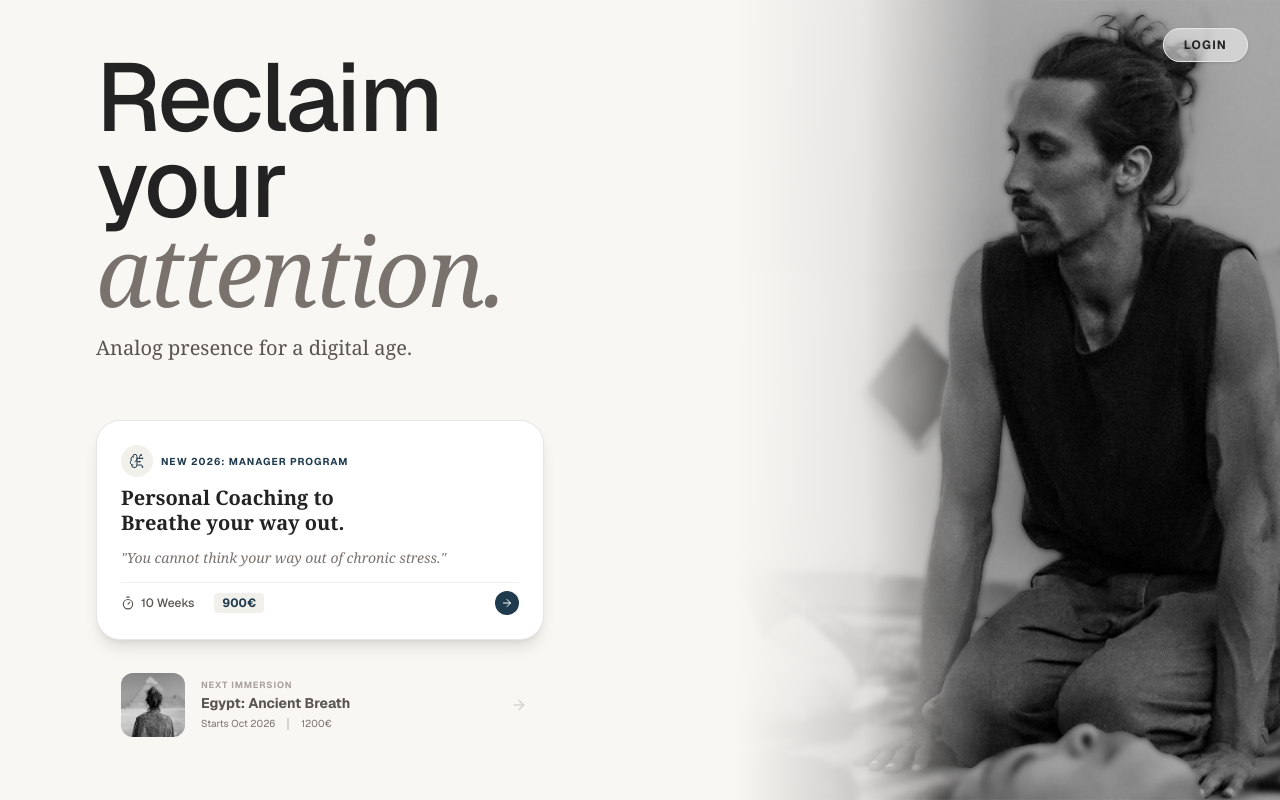
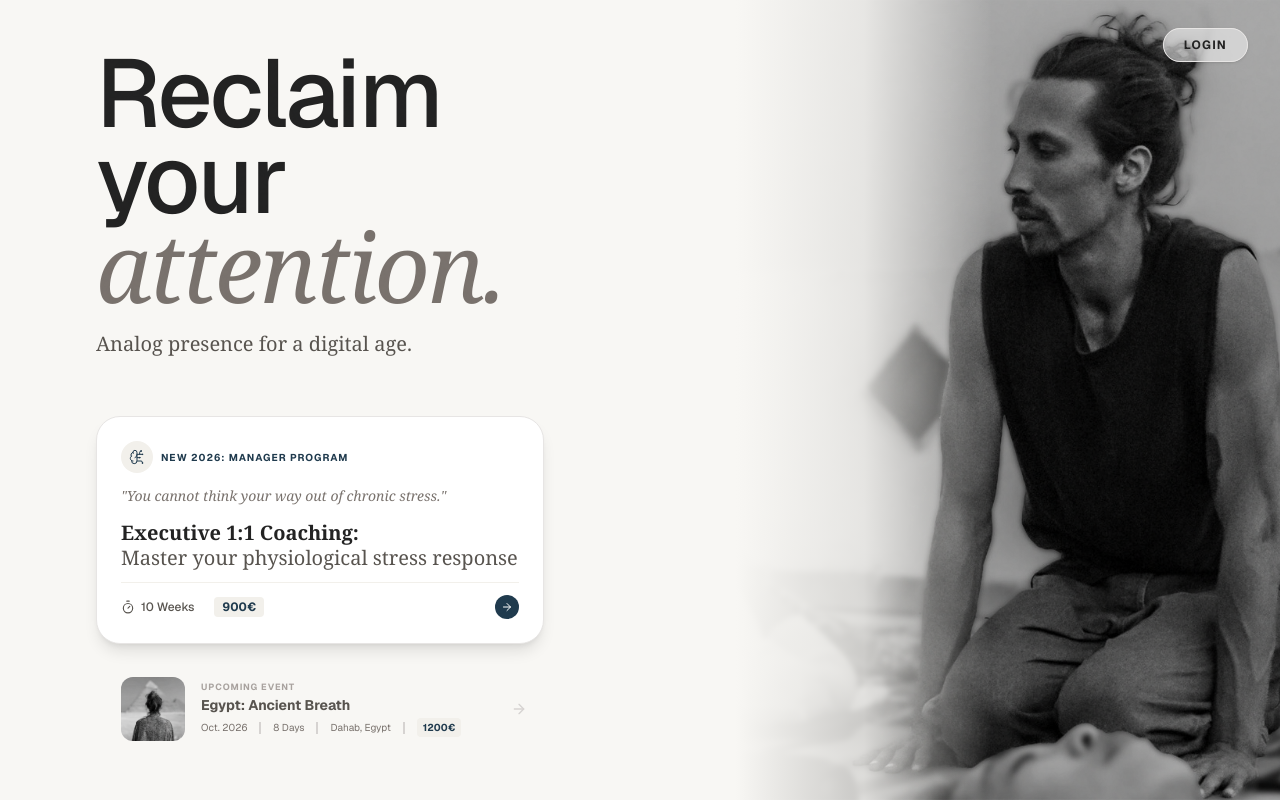
Before and after one commit to Deckard-Evrloot/breathing-with-pascal, a Next.js app: page / in a window 1280 px wide. Shown: the top 800 px of the page. Built offline with nearby package versions, Linux system fonts and the light colour scheme.

Commit message:
feat: polish hero card content and remove invalid cache bust

```diff
--- a/src/app/page.tsx
+++ b/src/app/page.tsx
@@ -60,26 +60,27 @@ export default function Home() {
                   <div className="flex flex-col p-6 rounded-3xl border border-[#E7E5E4] bg-white shadow-lg hover:shadow-xl hover:border-[#1F3A4D]/20 transition-all duration-300 relative overflow-hidden">
 
                     {/* Integrated Header */}
-                    <div className="flex items-center justify-between mb-2">
-                      <div className="flex items-center gap-2">
-                        <div className="w-8 h-8 rounded-full bg-[#F2F0EB] flex items-center justify-center shrink-0">
-                          <BrainCircuit className="w-4 h-4 text-[#1F3A4D]" strokeWidth={1.5} />
-                        </div>
-                        <span className="text-[10px] font-bold tracking-widest text-[#1F3A4D] uppercase">New 2026: Manager Program</span>
+                    <div className="flex items-center gap-2 mb-3">
+                      <div className="w-8 h-8 rounded-full bg-[#F2F0EB] flex items-center justify-center shrink-0">
+                        <BrainCircuit className="w-4 h-4 text-[#1F3A4D]" strokeWidth={1.5} />
                       </div>
-                      {/* <Sparkles className="w-4 h-4 text-[#EDA76B]" /> */}
+                      <span className="text-[10px] font-bold tracking-widest text-[#1F3A4D] uppercase">New 2026: Manager Program</span>
                     </div>
 
                     <div className="space-y-3">
-                      <h3 className="text-xl font-bold text-[#222222] leading-tight font-serif">
-                        Personal Coaching to <br /> Breathe your way out.
-                      </h3>
-
-                      <p className="text-sm text-[#78716C] italic font-serif leading-relaxed line-clamp-2">
+                      {/* Hook Quote */}
+                      <p className="text-sm text-[#78716C] italic font-serif leading-relaxed">
                         "You cannot think your way out of chronic stress."
                       </p>
 
-                      <div className="flex items-center gap-5 text-xs text-[#57534E] font-medium pt-2 border-t border-[#F2F0EB]">
+                      {/* Primary Title */}
+                      <h3 className="text-xl font-bold text-[#222222] leading-tight font-serif block">
+                        Executive 1:1 Coaching: <br />
+                        <span className="font-normal text-[#57534E]">Master your physiological stress response</span>
+                      </h3>
+
+                      {/* Footer */}
+                      <div className="flex items-center gap-5 text-xs text-[#57534E] font-medium pt-3 border-t border-[#F2F0EB] mt-1">
                         <div className="flex items-center gap-1.5">
                           <Timer className="w-3.5 h-3.5" />
                           <span>10 Weeks</span>
@@ -112,12 +113,16 @@ export default function Home() {
 
                   {/* Text */}
                   <div className="flex-1 min-w-0">
-                    <span className="text-[9px] font-bold tracking-widest text-[#A8A29E] uppercase block mb-0.5">Next Immersion</span>
+                    <span className="text-[9px] font-bold tracking-widest text-[#A8A29E] uppercase block mb-0.5">Upcoming Event</span>
                     <h3 className="text-sm font-bold text-[#57534E] leading-tight">Egypt: Ancient Breath</h3>
-                    <div className="flex items-center gap-3 text-[10px] text-[#78716C] mt-1">
-                      <span>Starts Oct 2026</span>
+                    <div className="flex flex-wrap items-center gap-x-3 gap-y-1 text-[10px] text-[#78716C] mt-1">
+                      <span>Oct. 2026</span>
                       <span className="w-0.5 h-3 bg-[#D6D3D1]" />
-                      <span>1200€</span>
+                      <span>8 Days</span>
+                      <span className="w-0.5 h-3 bg-[#D6D3D1]" />
+                      <span>Dahab, Egypt</span>
+                      <span className="w-0.5 h-3 bg-[#D6D3D1]" />
+                      <span className="text-[#1F3A4D] font-bold bg-[#F2F0EB] px-1.5 py-0.5 rounded">1200€</span>
                     </div>
                   </div>
 
```
